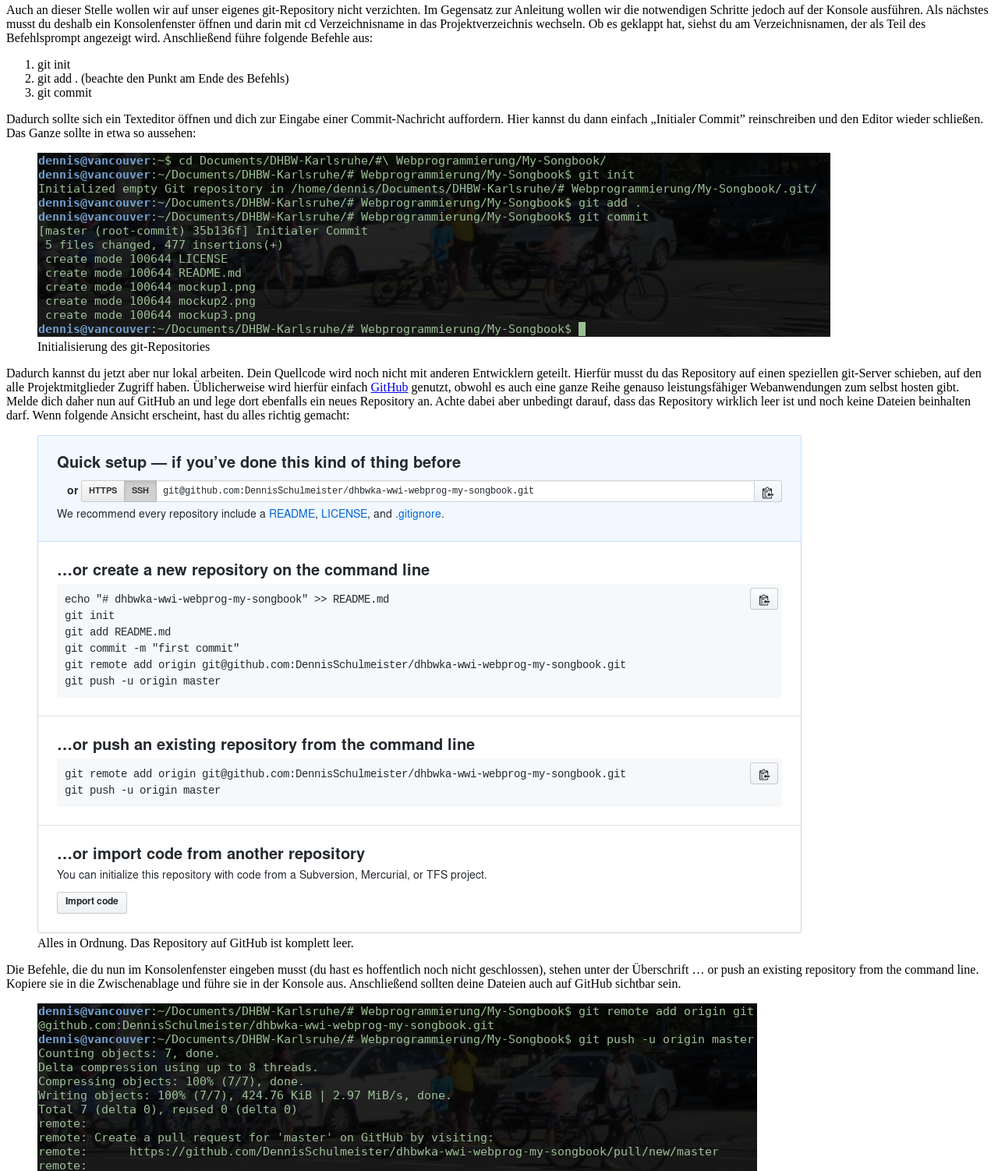
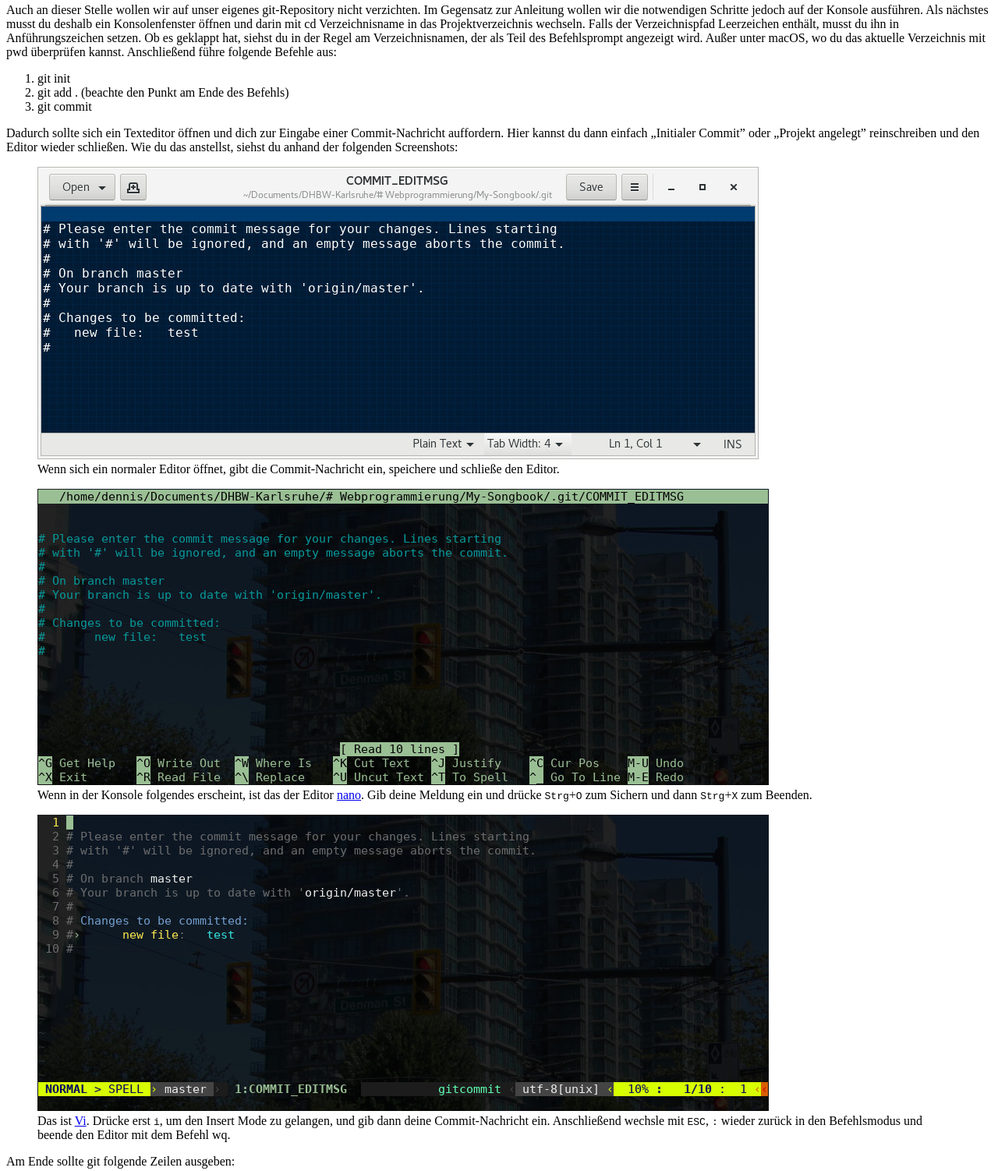
Before and after one commit to DennisSchulmeister/dhbwka-wwi-webprog-browser-app, a website built with Parcel: page src/index.html in a window 1280 px wide. Shown: the part 10087-11589 px from the top of the page at 78% size. Built offline with nearby package versions, Linux system fonts and the light colour scheme; what mini-tutorial.js would draw is missing.

Commit message:
git-Hilfestellung erweitert.

```diff
--- a/package.json
+++ b/package.json
@@ -23,7 +23,7 @@
         "clean": "node scripts/clean.js",
         "build": "npm run clean; parcel build src/*.html --public-url . --detailed-report --experimental-scope-hoisting",
         "watch": "npm run clean; parcel watch src/*.html --public-url . --detailed-report --experimental-scope-hoisting",
-        "start": "parcel src/index.html --open"
+        "start": "parcel src/*.html"
     },
     "devDependencies": {
         "babel-plugin-transform-runtime": "^6.23.0",
--- a/src/01-vorbereitungen.html
+++ b/src/01-vorbereitungen.html
@@ -318,9 +318,11 @@
         Auch an dieser Stelle wollen wir auf unser eigenes git-Repository nicht verzichten.
         Im Gegensatz zur Anleitung wollen wir die notwendigen Schritte jedoch auf der Konsole
         ausführen. Als nächstes musst du deshalb ein Konsolenfenster öffnen und darin mit
-        <span class="cmd">cd Verzeichnisname</span> in das Projektverzeichnis wechseln. Ob es
-        geklappt hat, siehst du am Verzeichnisnamen, der als Teil des Befehlsprompt angezeigt
-        wird. Anschließend führe folgende Befehle aus:
+        <span class="cmd">cd Verzeichnisname</span> in das Projektverzeichnis wechseln.
+        Falls der Verzeichnispfad Leerzeichen enthält, musst du ihn in Anführungszeichen setzen.
+        Ob es geklappt hat, siehst du in der Regel am Verzeichnisnamen, der als Teil des
+        Befehlsprompt angezeigt wird. Außer unter macOS, wo du das aktuelle Verzeichnis mit
+        <span class="cmd">pwd</span> überprüfen kannst. Anschließend führe folgende Befehle aus:
     </p>
     <ol>
         <li>
@@ -335,8 +337,36 @@
     </ol>
     <p>
         Dadurch sollte sich ein Texteditor öffnen und dich zur Eingabe einer Commit-Nachricht auffordern.
-        Hier kannst du dann einfach „Initialer Commit” reinschreiben und den Editor wieder schließen.
-        Das Ganze sollte in etwa so aussehen:
+        Hier kannst du dann einfach „Initialer Commit” oder „Projekt angelegt” reinschreiben und den Editor
+        wieder schließen. Wie du das anstellst, siehst du anhand der folgenden Screenshots:
+    </p>
+    <figure>
+        <img src="projektstruktur/commit-gui-editor.jpg" />
+        <figcaption>
+            Wenn sich ein normaler Editor öffnet, gibt die Commit-Nachricht ein, speichere und schließe den Editor.
+        </figcaption>
+    </figure>
+    <figure>
+        <img src="projektstruktur/commit-nano.jpg" />
+        <figcaption>
+            Wenn in der Konsole folgendes erscheint, ist das der Editor
+            <a href="https://de.wikipedia.org/wiki/Nano_(Texteditor)" target="_blank">nano</a>.
+            Gib deine Meldung ein und drücke <kbd>Strg</kbd>+<kbd>O</kbd> zum Sichern und dann
+            <kbd>Strg</kbd>+<kbd>X</kbd> zum Beenden.
+        </figcaption>
+    </figure>
+    <figure>
+        <img src="projektstruktur/commit-vi.jpg" />
+        <figcaption>
+            Das ist <a href="https://de.wikipedia.org/wiki/Vi" target="_blank">Vi</a>.
+            Drücke erst <kbd>i</kbd>, um den <span class="scr">Insert Mode</span> zu gelangen,
+            und gib dann deine Commit-Nachricht ein. Anschließend wechsle mit <kbd>ESC</kbd>,
+            <kbd>:</kbd> wieder zurück in den Befehlsmodus und beende den
+            Editor mit dem Befehl <span class="cmd">wq</span>.
+        </figcaption>
+    </figure>
+    <p>
+        Am Ende sollte <span class="cmd">git</span> folgende Zeilen ausgeben:
     </p>
     <figure>
         <img src="projektstruktur/git-init.png" />
--- a/src/05-epilog.html
+++ b/src/05-epilog.html
@@ -9,6 +9,17 @@
     Welche Teile sind allgemeingültig, wo kann man sich einen Weg aussuchen?
     Welche Vorteile ein Framework bringen kann? (Data Binding, Weniger Arbeit, ...)
     Warum eine kleine, selbstgebaute Lösung auch gut ist (mehr Kontrolle, weniger Bloat, einfachere Dependency Upgrades)
+    -->
+</section>
+
+<section data-title="Die App offlinefähig machen">
+    <!--
+    Erfordert einen Service-Worker, der die Assets cached
+    Kann mit sw-precache von Google generiert werden: https://github.com/GoogleChromeLabs/sw-precache
+    Noch einfacher ist aber das Parcel-Plugin: https://github.com/cyyyu/parcel-plugin-sw-precache
+    Muss nur installiert werden
+    Änderung an der HTML-Datei nötig, um die SW zu registrieren?
+    Funktioniert allerdings nur über HTTPS
     -->
 </section>
 
--- a/src/index.js
+++ b/src/index.js
@@ -28,8 +28,10 @@ async function fetchChapters(chapters, callback) {
 }
 
 function startApplication(html) {
-    let main = document.querySelector("main");
-    main.innerHTML = html;
+    if (html) {
+        let main = document.querySelector("main");
+        main.innerHTML = html;
+    }
 
     hljs.registerLanguage("html", hljsLangXML);
     hljs.registerLanguage("css", hljsLangCSS);
```
Also changed, not shown: src/projektstruktur/commit-gui-editor.jpg (added), src/projektstruktur/commit-gui-editor.png (added), src/projektstruktur/commit-nano.jpg (added), src/projektstruktur/commit-nano.png (added), src/projektstruktur/commit-vi.jpg (added), src/projektstruktur/commit-vi.png (added).
